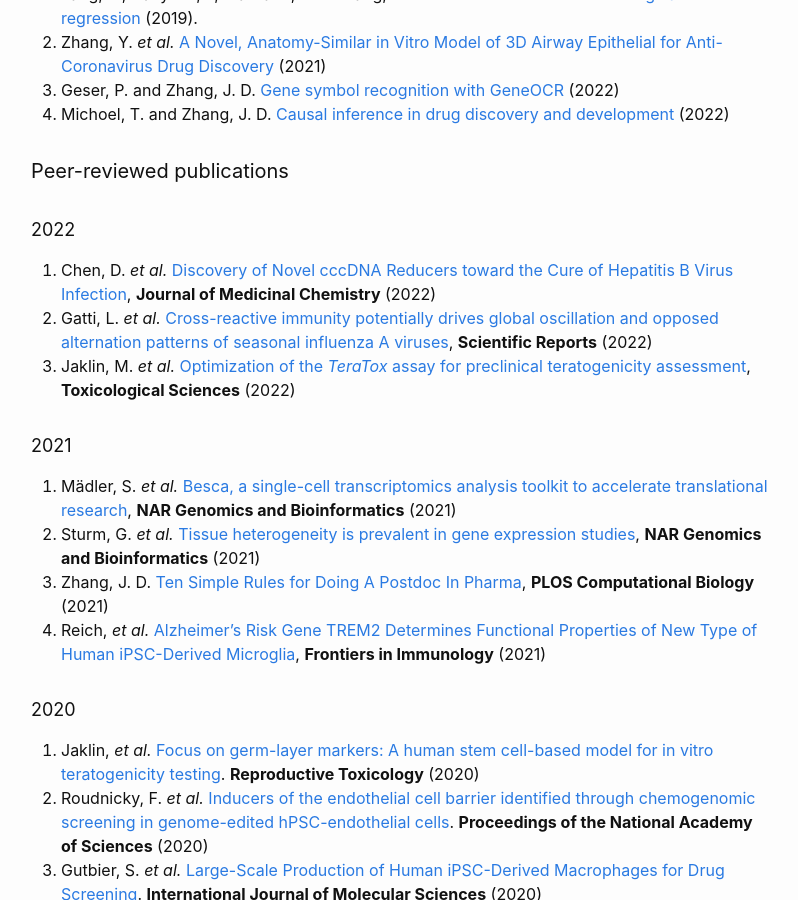
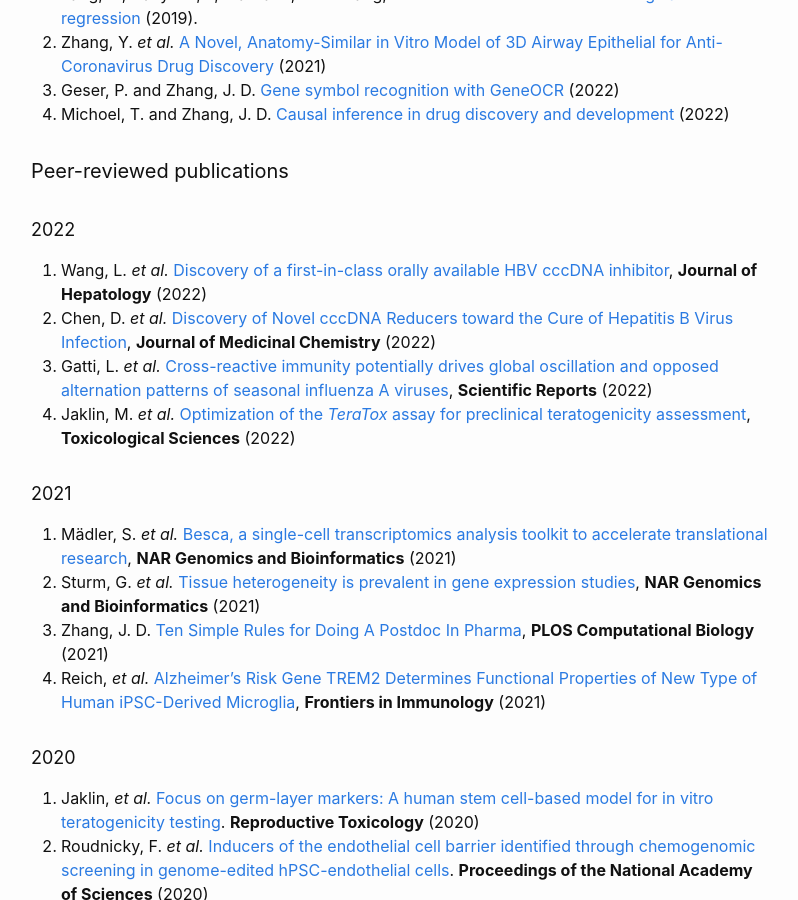
Before and after one commit to Accio/accio.github.io, a Jekyll site: the page built from _pages/publications.md, in a window 1280 px wide and 900 px high, scrolled down 581 px. Shown: the whole window, without its empty margins (239-1037 px from the left). Built offline with Jekyll 4.4.1, drawn with Linux system fonts in a browser that asks for light colours.

Commit message:
add new pub

```diff
--- a/_pages/publications.md
+++ b/_pages/publications.md
@@ -37,6 +37,7 @@ See also my [Google Scholar profile](https://scholar.google.com/citations?user=t
 
 ##### 2022
 
+47. Wang, L. *et al.* [Discovery of a first-in-class orally available HBV cccDNA inhibitor](https://www.sciencedirect.com/science/article/pii/S0168827822034663), **Journal of Hepatology** (2022)
 46. Chen, D. *et al.* [Discovery of Novel cccDNA Reducers toward the Cure of Hepatitis B Virus Infection](https://pubs.acs.org/doi/10.1021/acs.jmedchem.1c02215), **Journal of Medicinal Chemistry** (2022)
 45. Gatti, L. *et al.* [Cross-reactive immunity potentially drives global oscillation and opposed alternation patterns of seasonal influenza A viruses](https://www.nature.com/articles/s41598-022-08233-w), **Scientific Reports** (2022)
 44. Jaklin, M. *et al.* [Optimization of the *TeraTox* assay for preclinical teratogenicity assessment](https://academic.oup.com/toxsci/advance-article/doi/10.1093/toxsci/kfac046/6575922), **Toxicological Sciences** (2022)
```
